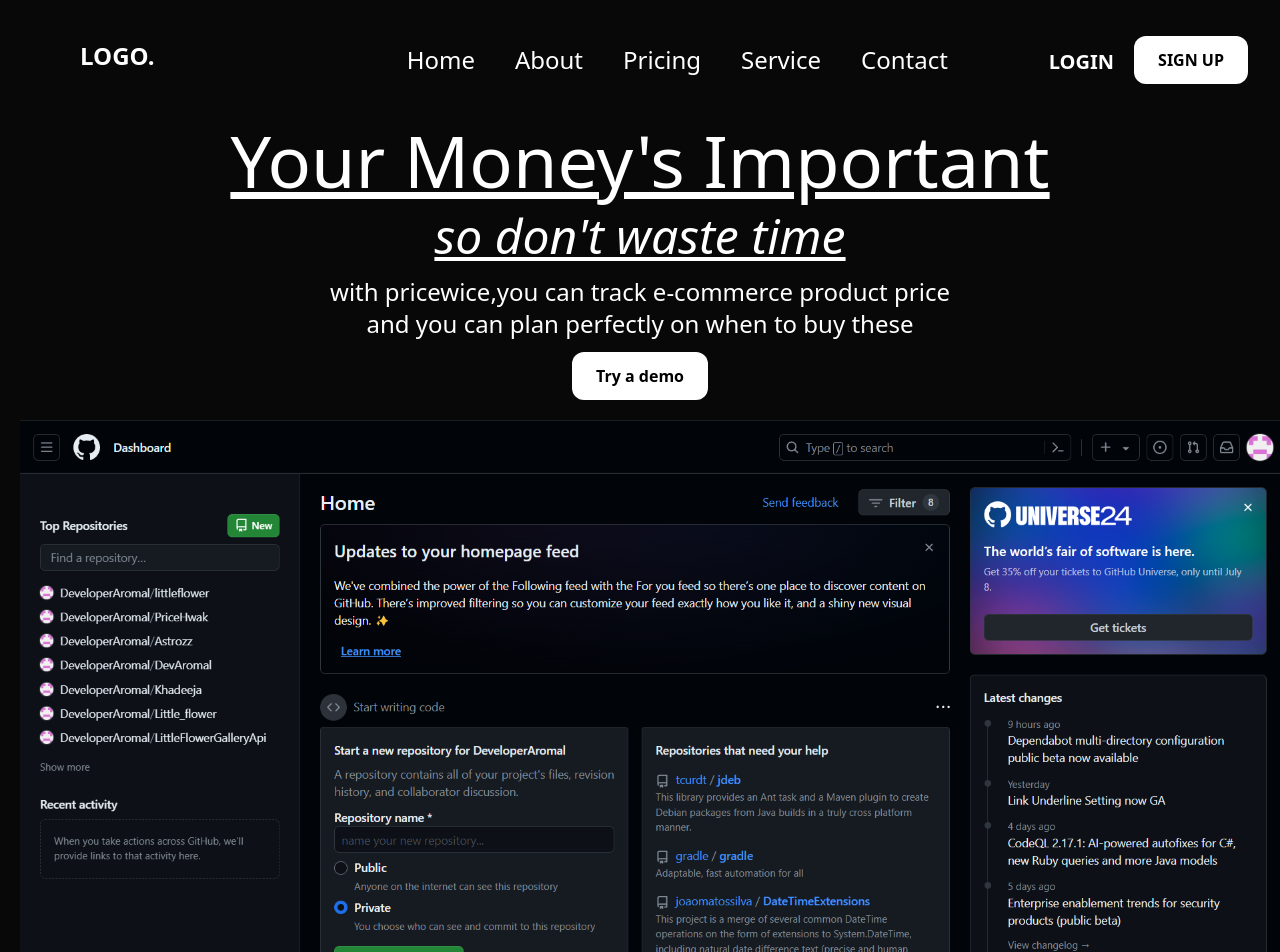
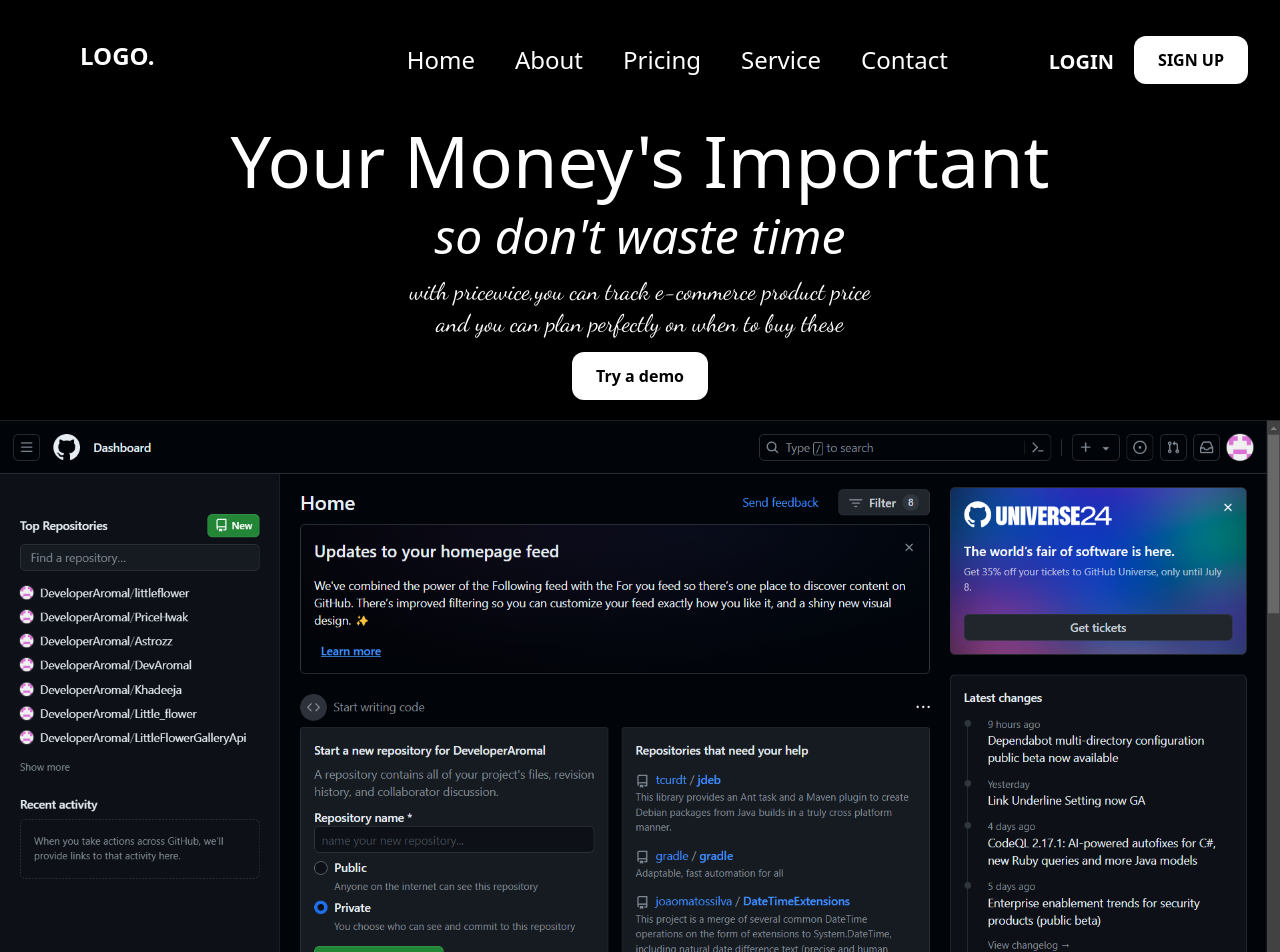
Before and after one commit to DeveloperAromal/PriceHwak, a Next.js app: page / in a window 1280 px wide. Shown: the top 952 px of the page. Built offline with nearby package versions, Linux system fonts and the light colour scheme.

Commit message:
updated hero

```diff
--- a/app/components/screen/Hero.tsx
+++ b/app/components/screen/Hero.tsx
@@ -1,6 +1,8 @@
 import Image from "next/image";
 import Navbar from "../includes/Navbar";
 import Button from "../includes/Button";
+import "@fontsource/dancing-script";
+
 
 export default function Hero(){
     return(
@@ -10,19 +12,19 @@ export default function Hero(){
             </div>
              <section className="top">
                 <div className="top text-center pt-6 pb-5">
-                    <h1 className="mt-5  text-7xl underline">Your Money's Important</h1>
-                    <h3 className="mt-4 text-5xl underline italic">so don't waste time</h3>
-                    <p className="mt-4 text-2xl mb-3">with pricewice,you can track e-commerce product price <br/>
+                    <h1 className="mt-5  text-7xl">Your Money's Important</h1>
+                    <h3 className="mt-4 text-5xl italic">so don't waste time</h3>
+                    <p className="mt-4 text-2xl mb-3" style={{ fontFamily: "Dancing Script" }}>with pricewice,you can track e-commerce product price <br/>
                     and you can plan perfectly on when to buy these</p>
-                    <Button href="#" title="Try a demo" />
+                    <Button href="/auth/v1/signup" title="Try a demo" />
                 </div>
-                <div className="bottom">
+                <div className="flex items-center justify-center">
                     <Image
-                     src="/assets/images/github.png"
+                      src="/assets/images/github.png"
                       alt="github"
                       width={1300}
                       height={25}
-                      className="ml-5"
+                      className=""
                       />
                 </div>
             </section>
--- a/app/globals.css
+++ b/app/globals.css
@@ -4,13 +4,8 @@
 
 
 .background {
-    background-color: #080808;
+    background-color: #000000;
 }
-
-.bg-purple {
-    background-color: #8849DC;
-}
-
 .w-100 {
     width: 450px;
 }
```
